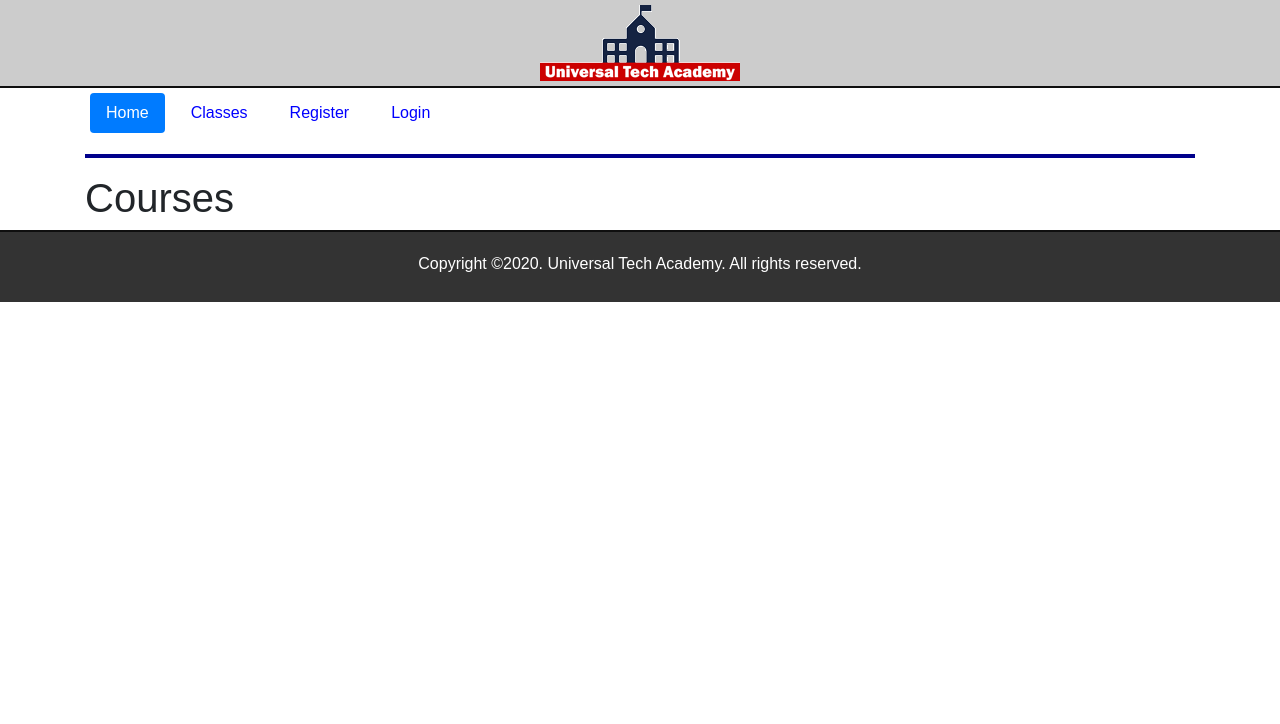
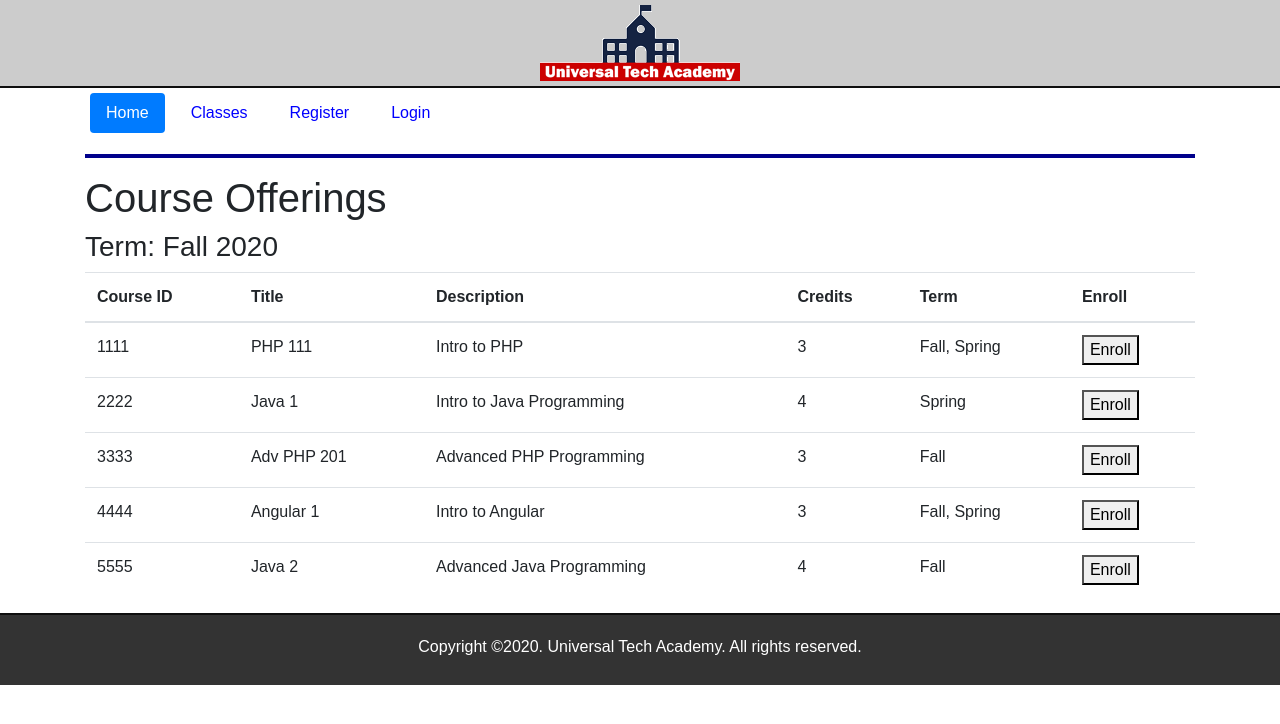
Before and after one commit to ghigbie/enrollement_flask_app, a Python web app: template application/templates/courses.html in a window 1280 px wide. Shown: the top 724 px of the page. Run offline with Jinja, Linux system fonts and the light colour scheme; the template is opened without the code that fills it, so the values that code supplies are empty; some libraries are stand-ins or nearby versions.

Commit message:
Edit courses file

```diff
--- a/application/templates/courses.html
+++ b/application/templates/courses.html
@@ -2,6 +2,76 @@
 
 {% block content %}
 
-<h1>Courses</h1>
+    <h1>Course Offerings</h1>
+
+    <h3>Term: Fall 2020</h3>
+
+    <div>
+        <table class="table table-hover">
+            <thead>
+                <tr>
+                    <th scope="col">Course ID</th>
+                    <th scope="col">Title</th>
+                    <th scope="col">Description</th>
+                    <th scope="col">Credits</th>
+                    <th scope="col">Term</th>
+                    <th scope="col">Enroll</th>
+                </tr>
+            </thead>
+            <tbody>
+
+                <tr>
+                    <td scope='row'>1111</td>
+                    <td>PHP 111</td>
+                    <td>Intro to PHP</td>
+                    <td>3</td>
+                    <td>Fall, Spring</td>
+                    <td>
+                        <button>Enroll</button>
+                    </td>
+                </tr>
+                <tr>
+                    <td scope='row'>2222</td>
+                    <td>Java 1</td>
+                    <td>Intro to Java Programming</td>
+                    <td>4</td>
+                    <td>Spring</td>
+                    <td>
+                        <button>Enroll</button>
+                    </td>
+                </tr>
+                <tr>
+                    <td scope='row'>3333</td>
+                    <td>Adv PHP 201</td>
+                    <td>Advanced PHP Programming</td>
+                    <td>3</td>
+                    <td>Fall</td>
+                    <td>
+                        <button>Enroll</button>
+                    </td>
+                </tr>
+                <tr>
+                    <td scope='row'>4444</td>
+                    <td>Angular 1</td>
+                    <td>Intro to Angular</td>
+                    <td>3</td>
+                    <td>Fall, Spring</td>
+                    <td>
+                        <button>Enroll</button>
+                    </td>
+                </tr>
+                <tr>
+                    <td scope='row'>5555</td>
+                    <td>Java 2</td>
+                    <td>Advanced Java Programming</td>
+                    <td>4</td>
+                    <td>Fall</td>
+                    <td>
+                        <button>Enroll</button>
+                    </td>
+                </tr>
+            </tbody>
+        </table>
+    </div>
 
 {% endblock %}
```
